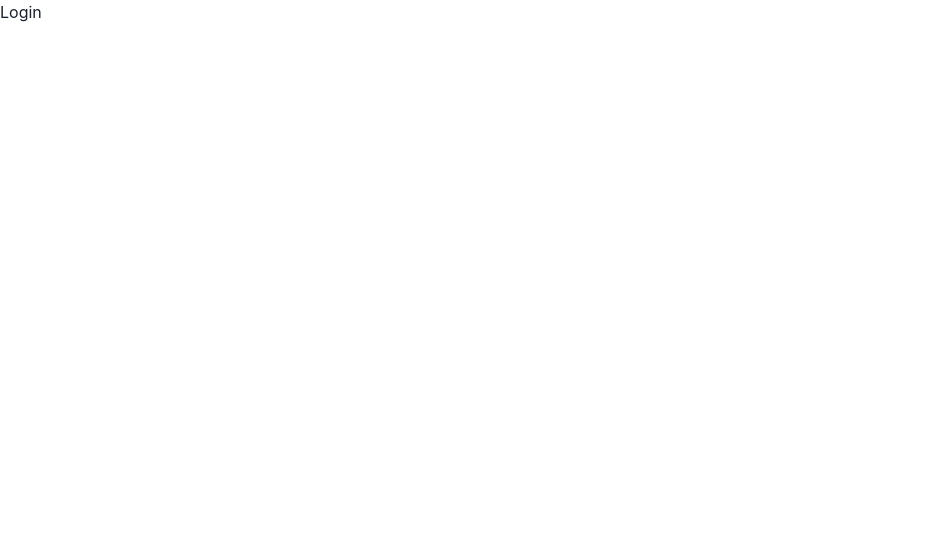
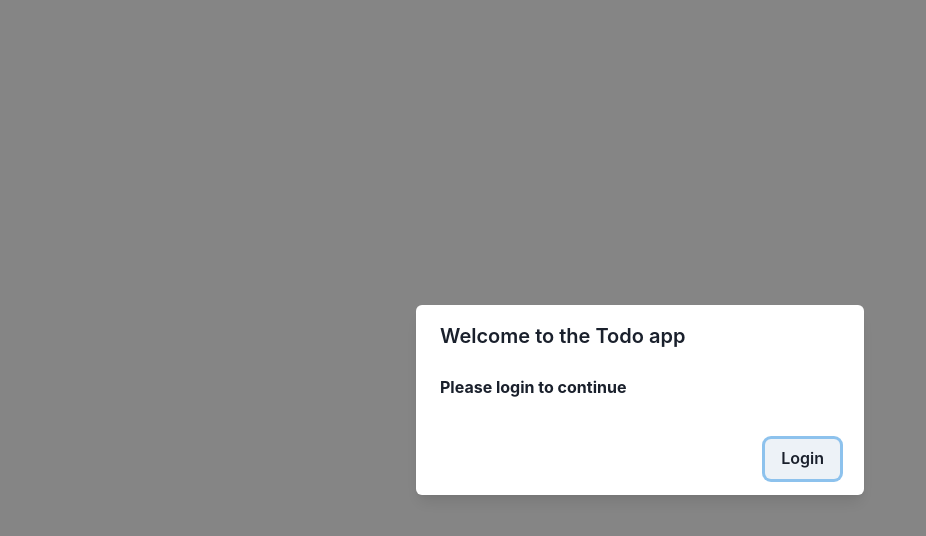
Before and after one commit to shitakemura/react-hasura-graphql-app, a React (Create React App) app: page / in a window 1280 px wide. Shown: the top 536 px of the page, without its empty margins (0-926 px from the left). Built offline with nearby package versions, Linux system fonts and the light colour scheme; no server answers.

Commit message:
Create Login component and add auth0 login

```diff
--- a/src/App.tsx
+++ b/src/App.tsx
@@ -1,10 +1,15 @@
+import { useAuth0 } from "@auth0/auth0-react";
 import { Stack, Text } from "@chakra-ui/react";
 import Login from "./components/Auth/Login";
 import useAccessToken from "./hooks/useAccessToken";
 
 function App() {
   const idToken = useAccessToken();
+  const { isLoading, logout } = useAuth0();
 
+  console.log(`idToken: ${idToken}`);
+
+  if (isLoading) return null;
   if (!idToken) return <Login />;
 
   return (
--- a/src/components/Auth/Login.tsx
+++ b/src/components/Auth/Login.tsx
@@ -1,10 +1,39 @@
-import { Stack, Text } from "@chakra-ui/react";
+import { useAuth0 } from "@auth0/auth0-react";
+import {
+  Button,
+  Modal,
+  ModalBody,
+  ModalContent,
+  ModalFooter,
+  ModalHeader,
+  ModalOverlay,
+  Text,
+  useDisclosure,
+} from "@chakra-ui/react";
 
 const Login = () => {
+  const { isLoading, loginWithRedirect } = useAuth0();
+  const { onClose } = useDisclosure();
+
+  if (isLoading) return null;
+
   return (
-    <Stack>
-      <Text>Login</Text>
-    </Stack>
+    <>
+      <Modal onClose={onClose} isOpen={true} isCentered>
+        <ModalOverlay />
+        <ModalContent>
+          <ModalHeader>Welcome to the Todo app</ModalHeader>
+          <ModalBody>
+            <Text fontWeight='bold' mb='1rem'>
+              Please login to continue
+            </Text>
+          </ModalBody>
+          <ModalFooter>
+            <Button onClick={() => loginWithRedirect({})}>Login</Button>
+          </ModalFooter>
+        </ModalContent>
+      </Modal>
+    </>
   );
 };
 
--- a/src/components/Auth/auth0-variables.ts
+++ b/src/components/Auth/auth0-variables.ts
@@ -3,6 +3,6 @@ export const AUTH_CONFIG = {
   clientId: process.env.REACT_APP_AUTH0_CLIENT_ID ?? "",
   callbackUrl: "http://localhost:3000/callback",
   afterLogout: "http://localhost:3000",
-  audience: "hasura",
+  audience: process.env.REACT_APP_AUTH0_AUTHORIZER_IDENTIFIER ?? "",
   scope: "openid profile email",
 };
```
